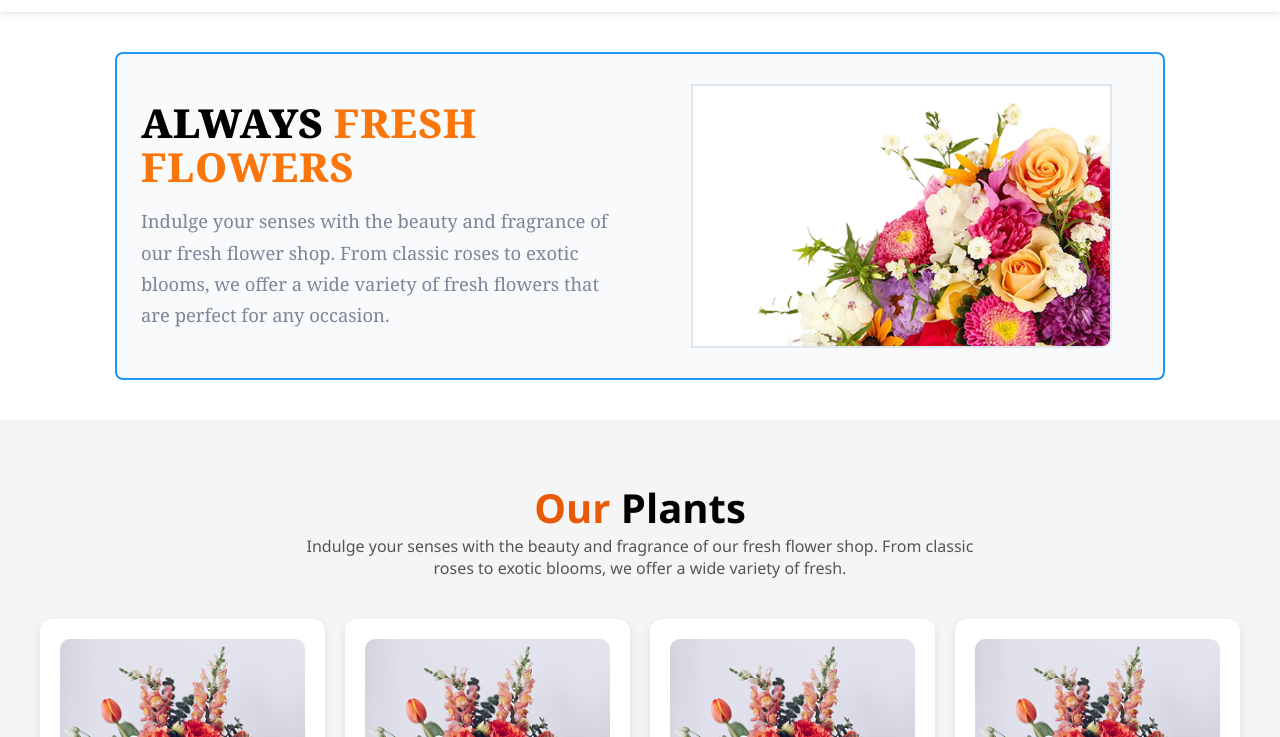
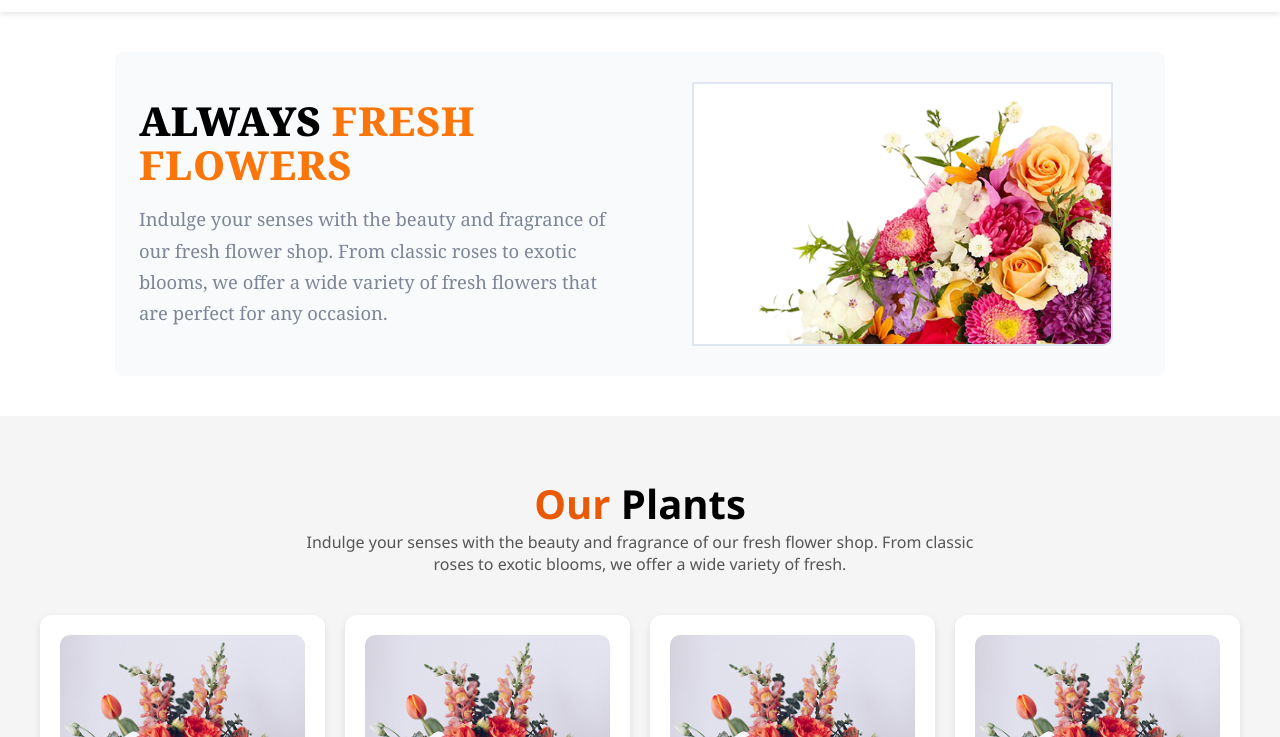
Before and after one commit to rimiruma/Assignment-2-, a plain HTML site: page index.html in a window 1280 px wide. Shown: the part 63-800 px from the top of the page. Drawn offline with Linux system fonts and the light colour scheme.

Commit message:
added code updeate stup done

```diff
--- a/styles/assignment2.css
+++ b/styles/assignment2.css
@@ -64,7 +64,7 @@ nav {
     justify-content: space-between;
     align-items: stretch;
     background: #f8fafc;
-    border: 2px solid #2196f3;
+    /* border: 2px solid #2196f3; */
     border-radius: 8px;
     padding: 32px 24px;
     max-width: 1050px;
@@ -134,7 +134,6 @@ nav {
 
   .header h1 {
     font-size: 2.5rem;
-    /* color: #2e7d32; */
   }
   .header h1 .plants{
     color: #E95A08;
```
